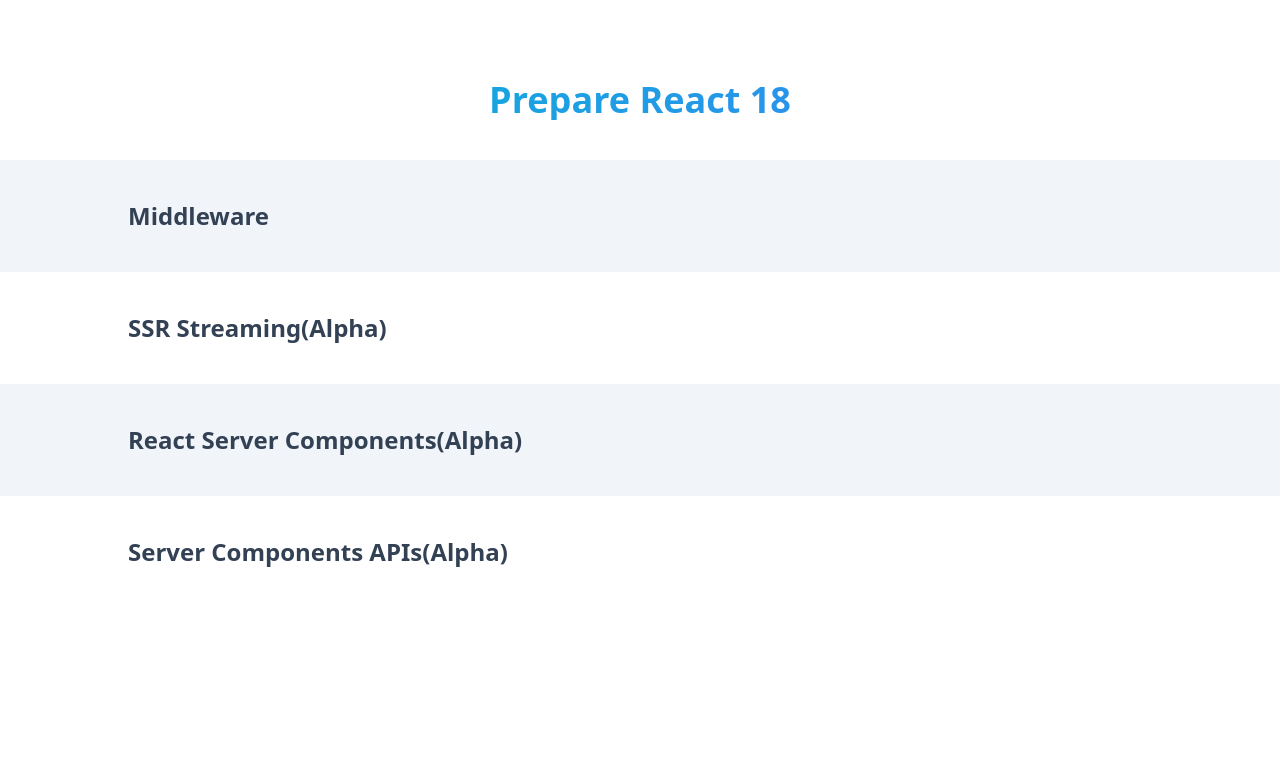
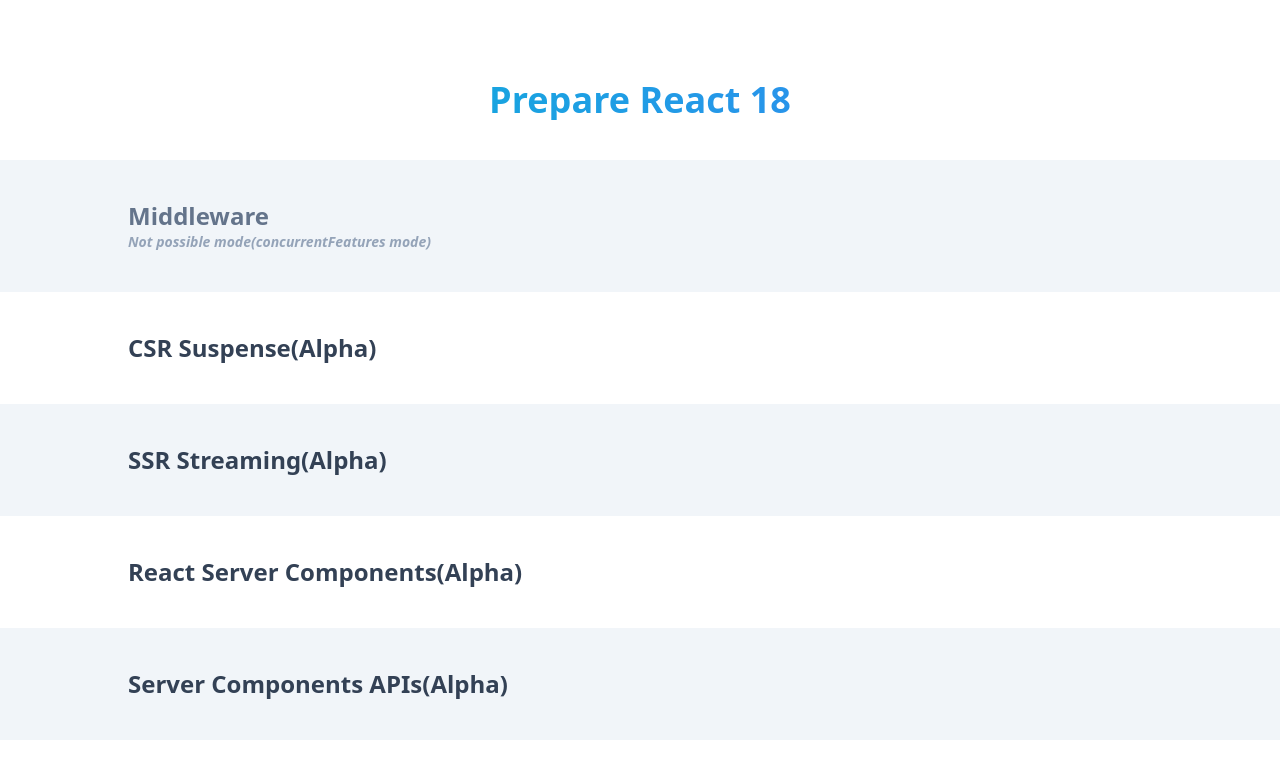
Before and after one commit to JHSeo-git/prepare-react18, a Next.js app: page / in a window 1280 px wide. Shown: the top 778 px of the page. Built offline with nearby package versions, Linux system fonts and the light colour scheme.

Commit message:
Add CSR Page

```diff
--- /dev/null
+++ b/src/pages/csr/index.tsx
@@ -0,0 +1,44 @@
+import { Suspense } from 'react';
+import type { Item } from '@/types/types';
+
+import Spinner from '@/components/Spinner';
+
+import Story from '@/components/Story.client';
+import Layout from '@/components/Layout.client';
+
+import useData from '@/lib/use-data';
+import fetchData from '@/lib/fetch-data';
+
+export type CSRPageProps = {};
+
+function StoryWithData({ id }: { id: string }) {
+  const data = useData<Item>(`s-${id}`, () => fetchData(`item/${id}`));
+  return <Story item={data} />;
+}
+
+function NewsWithData() {
+  const storyIds = useData<string[]>('top', () => fetchData('topstories'));
+  return (
+    <>
+      {storyIds.slice(0, 30).map(id => {
+        return (
+          <Suspense key={id} fallback={<Spinner />}>
+            <StoryWithData id={id} />
+          </Suspense>
+        );
+      })}
+    </>
+  );
+}
+
+function CSRPage(props: CSRPageProps) {
+  return (
+    <Layout title="CSR" description="Hacker News API: Top Stories(30)">
+      <Suspense fallback={<Spinner />}>
+        <NewsWithData />
+      </Suspense>
+    </Layout>
+  );
+}
+
+export default CSRPage;
--- a/src/pages/index.tsx
+++ b/src/pages/index.tsx
@@ -3,8 +3,6 @@ import type { NextPage } from 'next';
 import config from '../../next.config';
 
 const Home: NextPage = () => {
-  const isPossibleMiddleware = !!!config.experimental?.concurrentFeatures;
-
   return (
     <div className="pt-10">
       <section className="p-10">
@@ -14,30 +12,37 @@ const Home: NextPage = () => {
           </h1>
         </div>
       </section>
+      {/* <section className="p-10 bg-slate-100">
+        <div className="max-w-5xl mx-auto my-0">
+          <h2 className="text-2xl font-bold text-slate-700 hover:text-slate-800 active:text-slate-900">
+            <NextLink href="/user-agent" passHref>
+              <a>Middleware</a>
+            </NextLink>
+          </h2>
+        </div>
+      </section> */}
       <section className="p-10 bg-slate-100">
         <div className="max-w-5xl mx-auto my-0">
           <h2 className="text-2xl font-bold text-slate-700 hover:text-slate-800 active:text-slate-900">
             <NextLink href="/user-agent" passHref>
-              <a
-                className={
-                  isPossibleMiddleware
-                    ? 'pointer-events-auto'
-                    : 'pointer-events-none text-slate-500'
-                }
-              >
-                Middleware
-              </a>
+              <a className={'pointer-events-none text-slate-500'}>Middleware</a>
             </NextLink>
-            {!isPossibleMiddleware && (
-              <p className="text-sm text-slate-400">
-                <em>Not possible mode(concurrentFeatures mode)</em>
-              </p>
-            )}
-            {/* <a href="/user-agent" target="_blank" rel="noopener noreferrer"></a> */}
+            <p className="text-sm text-slate-400">
+              <em>Not possible mode(concurrentFeatures mode)</em>
+            </p>
           </h2>
         </div>
       </section>
       <section className="p-10">
+        <div className="max-w-5xl mx-auto my-0">
+          <h2 className="text-2xl font-bold text-slate-700 hover:text-slate-800 active:text-slate-900">
+            <a href="/csr" target="_blank" rel="noopener noreferrer">
+              CSR Suspense(Alpha)
+            </a>
+          </h2>
+        </div>
+      </section>
+      <section className="p-10 bg-slate-100">
         <div className="max-w-5xl mx-auto my-0">
           <h2 className="text-2xl font-bold text-slate-700 hover:text-slate-800 active:text-slate-900">
             <a href="/ssr" target="_blank" rel="noopener noreferrer">
@@ -46,7 +51,7 @@ const Home: NextPage = () => {
           </h2>
         </div>
       </section>
-      <section className="p-10 bg-slate-100">
+      <section className="p-10 ">
         <div className="max-w-5xl mx-auto my-0">
           <h2 className="text-2xl font-bold text-slate-700 hover:text-slate-800 active:text-slate-900">
             <a href="/rsc" target="_blank" rel="noopener noreferrer">
@@ -55,7 +60,7 @@ const Home: NextPage = () => {
           </h2>
         </div>
       </section>
-      <section className="p-10">
+      <section className="p-10 bg-slate-100">
         <div className="max-w-5xl mx-auto my-0">
           <h2 className="text-2xl font-bold text-slate-700 hover:text-slate-800 active:text-slate-900">
             <a href="/sca" target="_blank" rel="noopener noreferrer">
```
